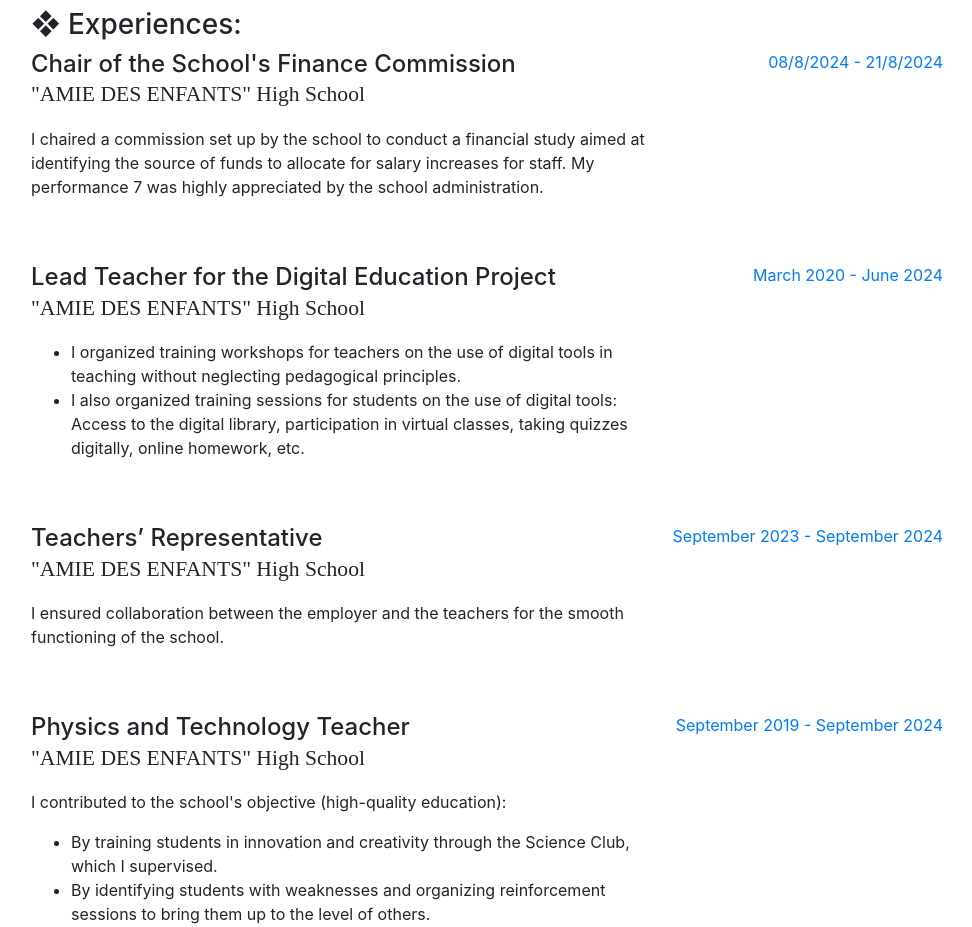
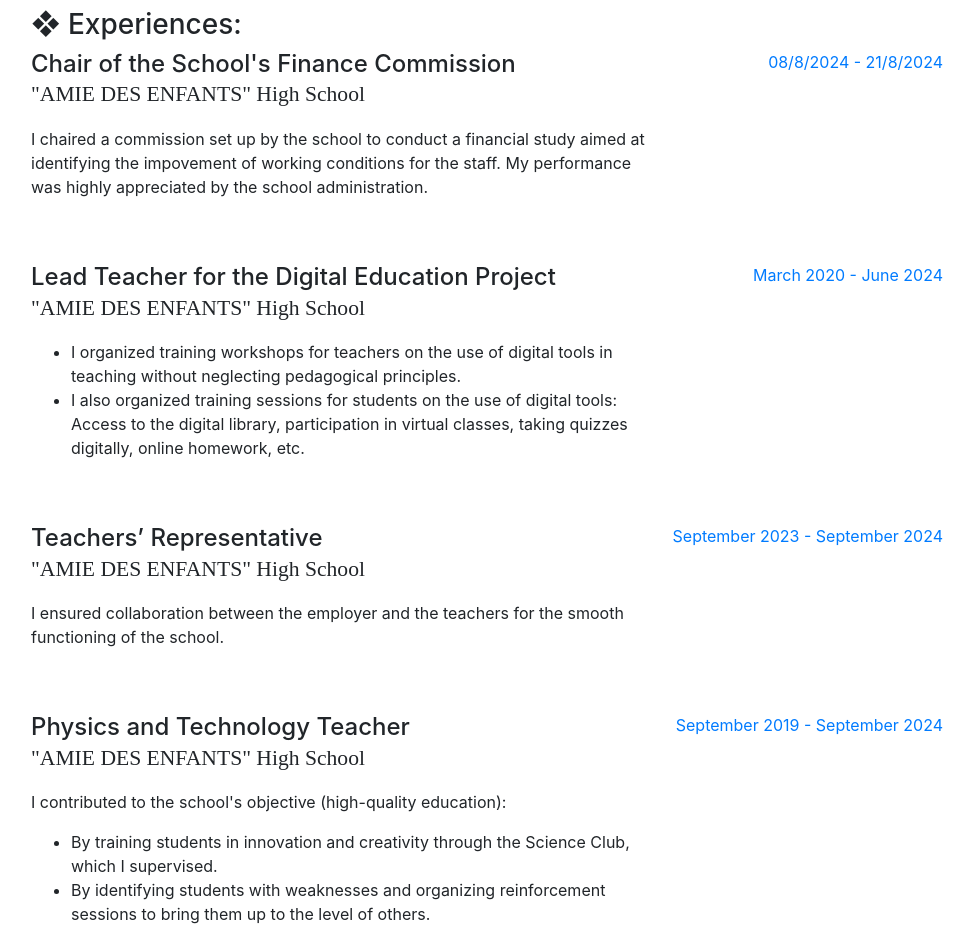
Before and after one commit to k03fabrice/fabricekabura.github.io, a website with bundled scripts: page index.html in a window 1280 px wide. Shown: the part 1080-2007 px from the top of the page, without its empty margins (289-1261 px from the left). Built offline with nearby package versions, Linux system fonts and the light colour scheme; a web font is replaced by a local one.

Commit message:
Update index.html

```diff
--- a/index.html
+++ b/index.html
@@ -128,8 +128,8 @@
               <h4 class="mb-0">Chair of the School's Finance Commission</h4>
               <div class="subheading mb-3">"AMIE DES ENFANTS" High School</div>
               <p>I chaired a commission set up by the school to conduct a financial study aimed at
-                identifying the source of funds to allocate for salary increases for staff. My performance
-                7 was highly appreciated by the school administration.</p>
+                identifying the impovement of working conditions for the staff. My performance
+                 was highly appreciated by the school administration.</p>
             </div>
             <div class="resume-date text-md-right">
               <span class="text-primary">08/8/2024 - 21/8/2024</span>
```
